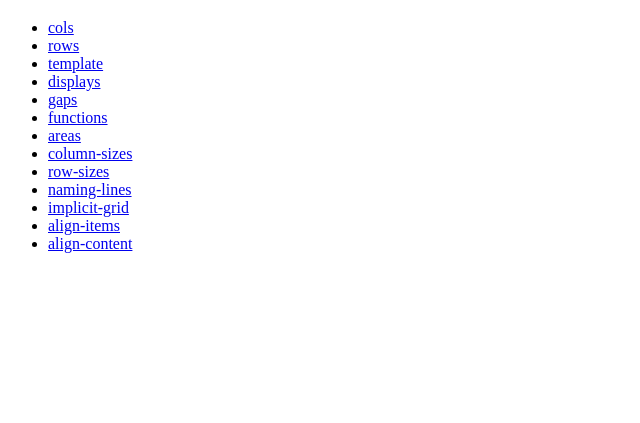
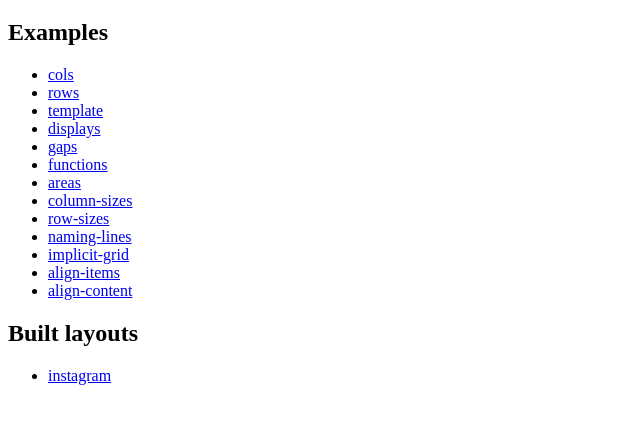
Before and after one commit to fabianvelizok/CSS-Grid-Layout, a website: page index.html in a window 1280 px wide. Shown: the part 61-484 px from the top of the page, without its empty margins (0-640 px from the left). Drawn offline with Linux system fonts and the light colour scheme.

Commit message:
Reorder folder structure

```diff
--- a/index.html
+++ b/index.html
@@ -2,30 +2,31 @@
 <html lang="en">
 <head>
   <meta charset="UTF-8">
-  <meta name="viewport" content="width=device-width, initial-scale=1.0">
-  <meta http-equiv="X-UA-Compatible" content="ie=edge">
+  <meta content="width=device-width, initial-scale=1.0"
+        name="viewport">
+  <meta content="ie=edge"
+        http-equiv="X-UA-Compatible">
   <title>CSS Grid Layout | Home</title>
 </head>
 <body>
   <main>
     <h1>CSS Grid Layout</h1>
+    <h2>Examples</h2>
     <nav>
-      <ul id="example-container"></ul>
+      <ul id="examples"></ul>
+    </nav>
+    <h2>Built layouts</h2>
+    <nav>
+      <ul id="layouts"></ul>
     </nav>
   </main>
+  <script src="./utils/layouts.js"></script>
   <script src="./utils/examples.js"></script>
+  <script src="./utils/buildList.js"></script>
   <script>
-    const exampleContainer = document.getElementById('example-container');
 
-    for (let i = 0; i < window.examples.length; i += 1) {
-      const currentText = examples[i].replace('.html', '')
-      const currentLink = `examples/${examples[i]}`;
-
-      const listItem = document.createElement('li');
-      listItem.innerHTML = `<a href=${currentLink}>${currentText}</a>`
-
-      exampleContainer.appendChild(listItem);
-    }
+    window.buildList('#examples', 'examples', window.examples);
+    window.buildList('#layouts', 'layouts', window.layouts);
   </script>
 </body>
 </html>
--- /dev/null
+++ b/utils/buildList.js
@@ -0,0 +1,15 @@
+function buildList (node, entity, collection) {
+  const container = document.querySelector(node);
+
+  for (let i = 0; i < collection.length; i += 1) {
+    const currentText = collection[i].replace('.html', '')
+    const currentLink = `${entity}/${collection[i]}`;
+
+    const listItem = document.createElement('li');
+    listItem.innerHTML = `<a href=${currentLink}>${currentText}</a>`
+
+    container.appendChild(listItem);
+  }
+}
+
+window.buildList = buildList;
--- /dev/null
+++ b/utils/layouts.js
@@ -0,0 +1,5 @@
+const layouts = [
+  'instagram.html',
+];
+
+window.layouts = layouts;
```
Also changed, not shown: layouts/instagram.html (added, +14 -0 lines).
